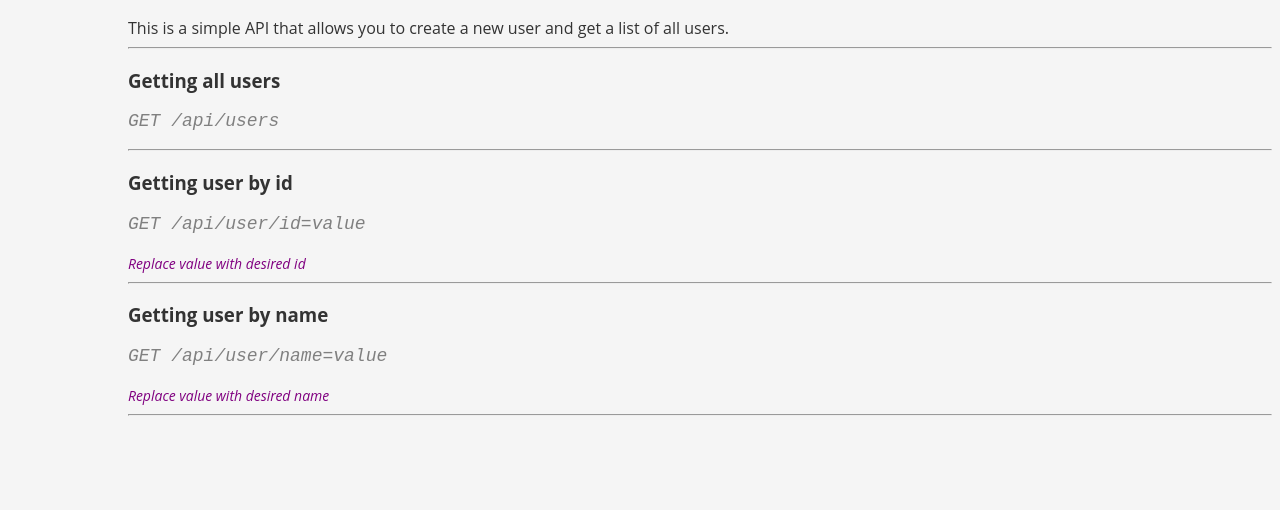
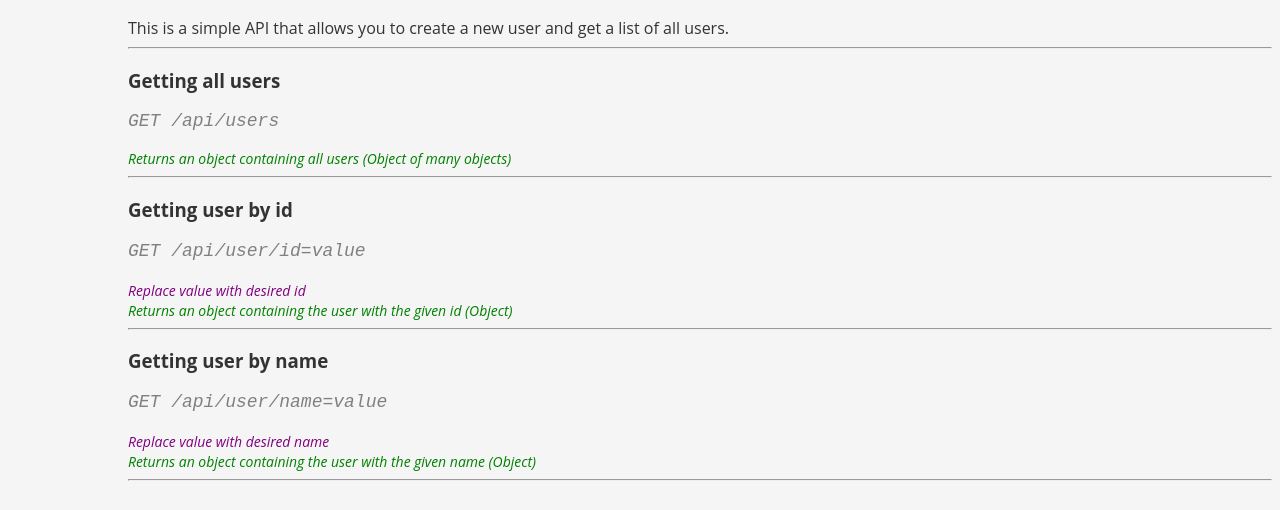
Before and after one commit to kiranadh1452/simpleAPI, a website: page index.html in a window 1280 px wide. Shown: the part 122-632 px from the top of the page. Drawn offline with Linux system fonts and the light colour scheme.

Commit message:
Adjusted /api page

```diff
--- a/index.html
+++ b/index.html
@@ -19,10 +19,15 @@
             font-style: italic;
             font-size: 18px;
         }
-        sub-cap{
+        sub-cap,
+        response-message {
             font-size: 14px;
             font-style: italic;
             color: purple;
+        }
+        response-message {
+            display: block;
+            color: green;
         }
     </style>
     <body>
@@ -41,6 +46,10 @@
                 <endpoint>
                     <h3 class="title">Getting all users</h3>
                     <pre>GET /api/users</pre>
+                    <response-message>
+                        Returns an object containing all users (Object of many
+                        objects)
+                    </response-message>
                     <hr />
                 </endpoint>
 
@@ -48,6 +57,10 @@
                     <h3 class="title">Getting user by id</h3>
                     <pre>GET /api/user/id=value</pre>
                     <sub-cap>Replace value with desired id </sub-cap>
+                    <response-message>
+                        Returns an object containing the user with the given id
+                        (Object)
+                    </response-message>
                     <hr />
                 </endpoint>
 
@@ -55,6 +68,10 @@
                     <h3 class="title">Getting user by name</h3>
                     <pre>GET /api/user/name=value</pre>
                     <sub-cap>Replace value with desired name </sub-cap>
+                    <response-message>
+                        Returns an object containing the user with the given
+                        name (Object)
+                    </response-message>
                     <hr />
                 </endpoint>
             </end-points>
```
